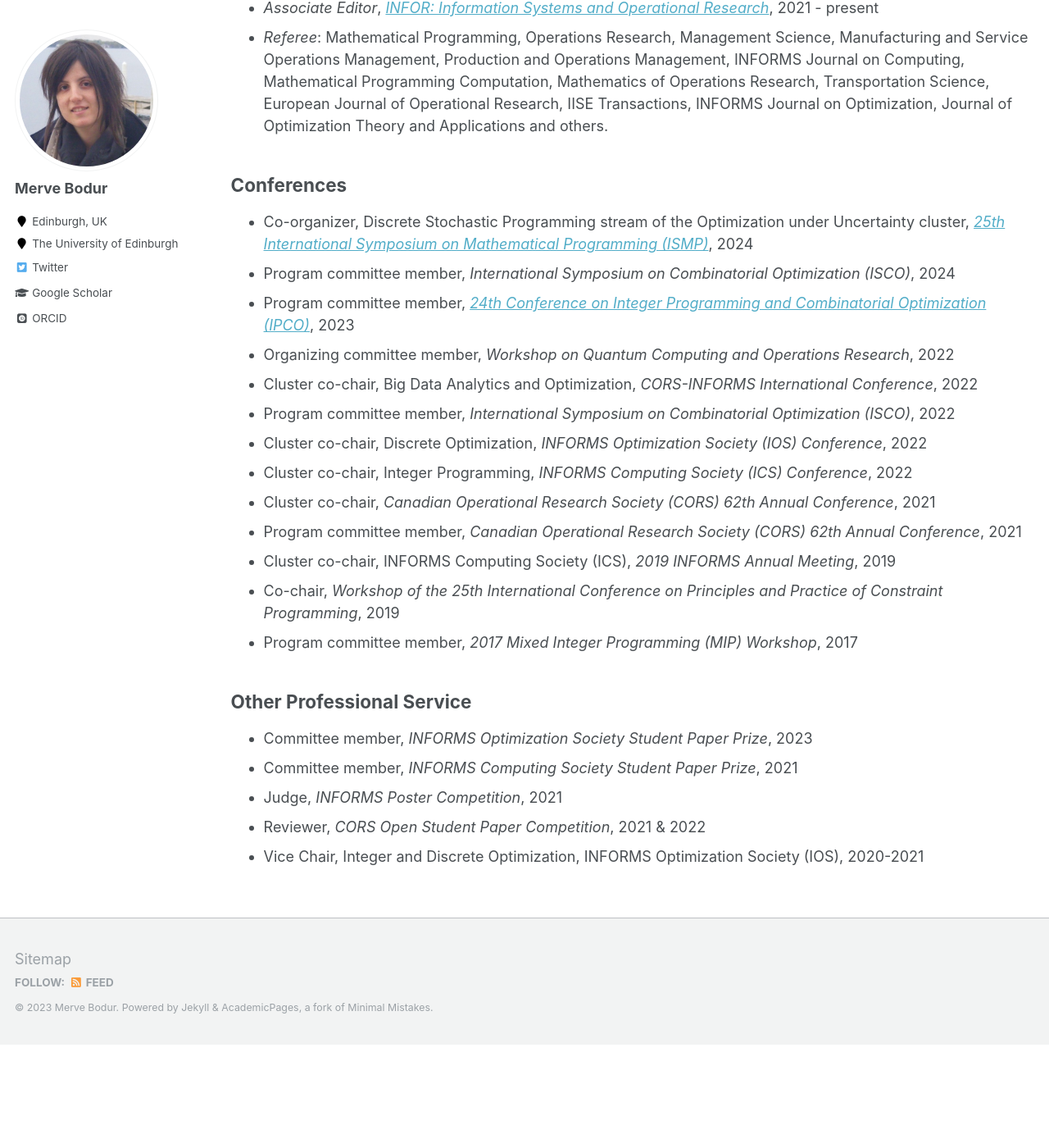
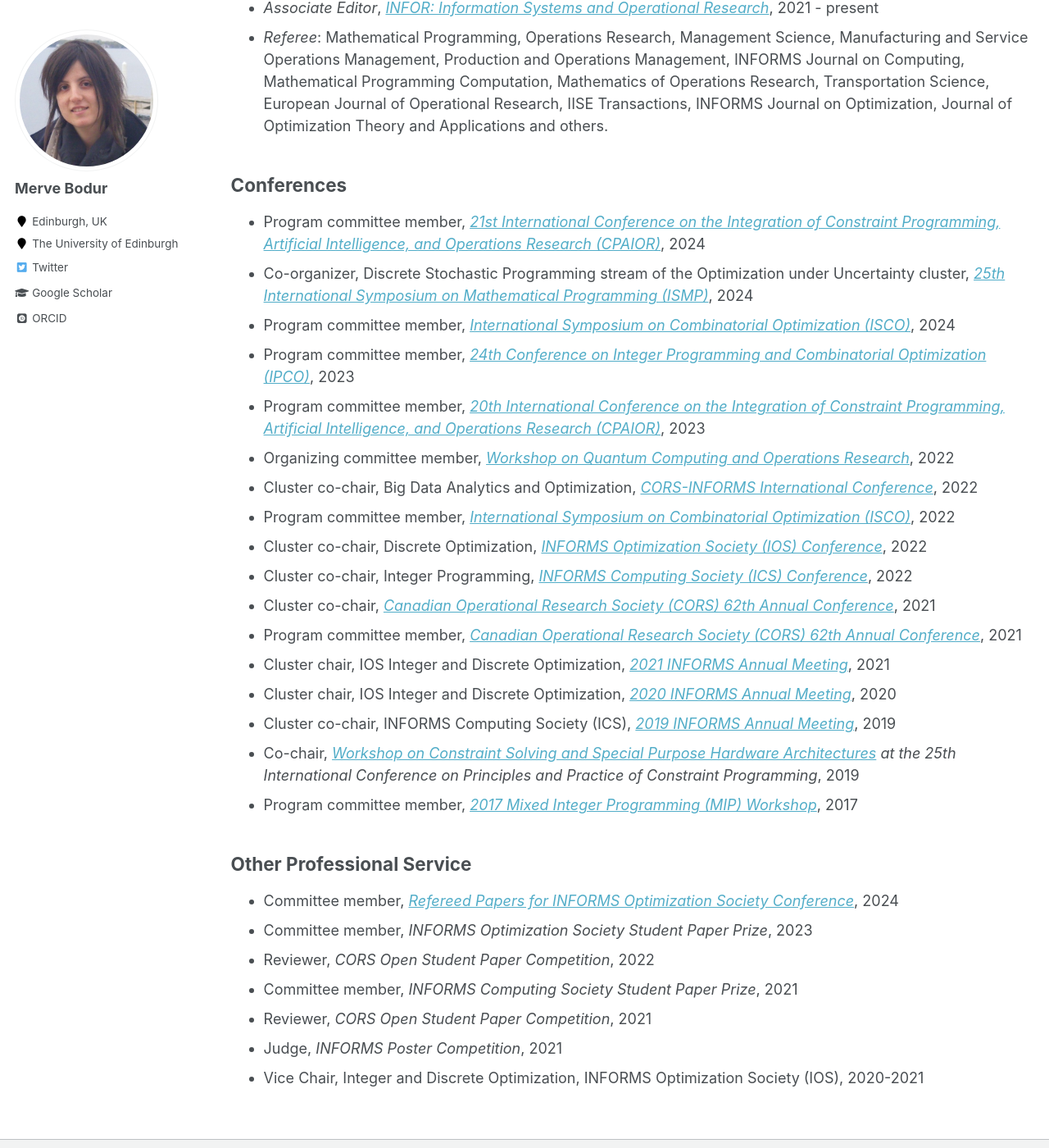
Before and after one commit to mervebodur/mervebodur.github.io, a Jekyll site: the page built from _pages/service.md, in a window 1280 px wide and 1400 px high, scrolled down 240 px. Shown: the whole window at 82% size. Built offline with Jekyll 4.4.1, drawn with Linux system fonts in a browser that asks for light colours; some web fonts are replaced; before the commit the page ends 1514 px from its top, so only the background shows below that.

Commit message:
Update service.md

```diff
--- a/_pages/service.md
+++ b/_pages/service.md
@@ -10,24 +10,30 @@ author_profile: true
 - *Referee*: Mathematical Programming, Operations Research, Management Science, Manufacturing and Service Operations Management, Production and Operations Management, INFORMS Journal on Computing, Mathematical Programming Computation, Mathematics of Operations Research, Transportation Science, European Journal of Operational Research, IISE Transactions, INFORMS Journal on Optimization, Journal of Optimization Theory and Applications and others.
 
 ## Conferences
+- Program committee member, *[21st International Conference on the Integration of Constraint Programming, Artificial Intelligence, and Operations Research (CPAIOR)](https://sites.google.com/view/cpaior2024)*, 2024
 - Co-organizer, Discrete Stochastic Programming stream of the Optimization under Uncertainty cluster, *[25th International Symposium on Mathematical Programming (ISMP)](https://ismp2024.gerad.ca/)*, 2024
-- Program committee member, *International Symposium on Combinatorial Optimization (ISCO)*, 2024
+- Program committee member, *[International Symposium on Combinatorial Optimization (ISCO)](https://eventos.ull.es/isco-2024)*, 2024
 - Program committee member, *[24th Conference on Integer Programming and Combinatorial Optimization (IPCO)](https://optimization.discovery.wisc.edu/ipco-2023-madison/)*, 2023
-- Organizing committee member, *Workshop on Quantum Computing and Operations Research*, 2022
-- Cluster co-chair, Big Data Analytics and Optimization, *CORS-INFORMS International Conference*, 2022
-- Program committee member, *International Symposium on Combinatorial Optimization (ISCO)*, 2022
-- Cluster co-chair, Discrete Optimization, *INFORMS Optimization Society (IOS) Conference*, 2022
-- Cluster co-chair, Integer Programming, *INFORMS Computing Society (ICS) Conference*, 2022
-- Cluster co-chair, *Canadian Operational Research Society (CORS) 62th Annual Conference*, 2021
-- Program committee member, *Canadian Operational Research Society (CORS) 62th Annual Conference*, 2021
-- Cluster co-chair, INFORMS Computing Society (ICS), *2019 INFORMS Annual Meeting*, 2019
-- Co-chair, *Workshop of the 25th International Conference on Principles and Practice of Constraint Programming*, 2019
-- Program committee member, *2017 Mixed Integer Programming (MIP) Workshop*, 2017
+- Program committee member, *[20th International Conference on the Integration of Constraint Programming, Artificial Intelligence, and Operations Research (CPAIOR)](https://sites.google.com/view/cpaior2023)*, 2023
+- Organizing committee member, *[Workshop on Quantum Computing and Operations Research](https://sites.google.com/view/qcor22/home)*, 2022
+- Cluster co-chair, Big Data Analytics and Optimization, *[CORS-INFORMS International Conference](https://meetings.informs.org/wordpress/2022international/)*, 2022
+- Program committee member, *[International Symposium on Combinatorial Optimization (ISCO)](https://isco2022.sciencesconf.org)*, 2022
+- Cluster co-chair, Discrete Optimization, *[INFORMS Optimization Society (IOS) Conference](https://cecas.clemson.edu/informs-conference/)*, 2022
+- Cluster co-chair, Integer Programming, *[INFORMS Computing Society (ICS) Conference](https://ics2022tampa.eng.usf.edu)*, 2022
+- Cluster co-chair, *[Canadian Operational Research Society (CORS) 62th Annual Conference](https://uwaterloo.ca/canadian-operational-research-society-conference/)*, 2021
+- Program committee member, *[Canadian Operational Research Society (CORS) 62th Annual Conference](https://uwaterloo.ca/canadian-operational-research-society-conference/)*, 2021
+- Cluster chair, IOS Integer and Discrete Optimization, *[2021 INFORMS Annual Meeting](https://meetings.informs.org/wordpress/anaheim2021/)*, 2021
+- Cluster chair, IOS Integer and Discrete Optimization, *[2020 INFORMS Annual Meeting](https://meetings.informs.org/wordpress/annual2020/)*, 2020
+- Cluster co-chair, INFORMS Computing Society (ICS), *[2019 INFORMS Annual Meeting](https://meetings.informs.org/wordpress/seattle2019/#_gl=1*3owtft*_gcl_au*MTEwODI4NDgxNi4xNjk4NzYwOTg2)*, 2019
+- Co-chair, *[Workshop on Constraint Solving and Special Purpose Hardware Architectures](https://sites.google.com/view/cphardware2019/) at the 25th International Conference on Principles and Practice of Constraint Programming*, 2019
+- Program committee member, *[2017 Mixed Integer Programming (MIP) Workshop](https://web.archive.org/web/20220709054916/https://sites.google.com/site/mipworkshop2017/home)*, 2017
 
 
 ## Other Professional Service
+- Committee member, *[Refereed Papers for INFORMS Optimization Society Conference](https://ios2024.rice.edu/refereed-papers/)*, 2024
 - Committee member, *INFORMS Optimization Society Student Paper Prize*, 2023
+- Reviewer, *CORS Open Student Paper Competition*, 2022
 - Committee member, *INFORMS Computing Society Student Paper Prize*, 2021
+- Reviewer, *CORS Open Student Paper Competition*, 2021
 - Judge, *INFORMS Poster Competition*, 2021
-- Reviewer, *CORS Open Student Paper Competition*, 2021 & 2022
 - Vice Chair, Integer and Discrete Optimization, INFORMS Optimization Society (IOS), 2020-2021
```
